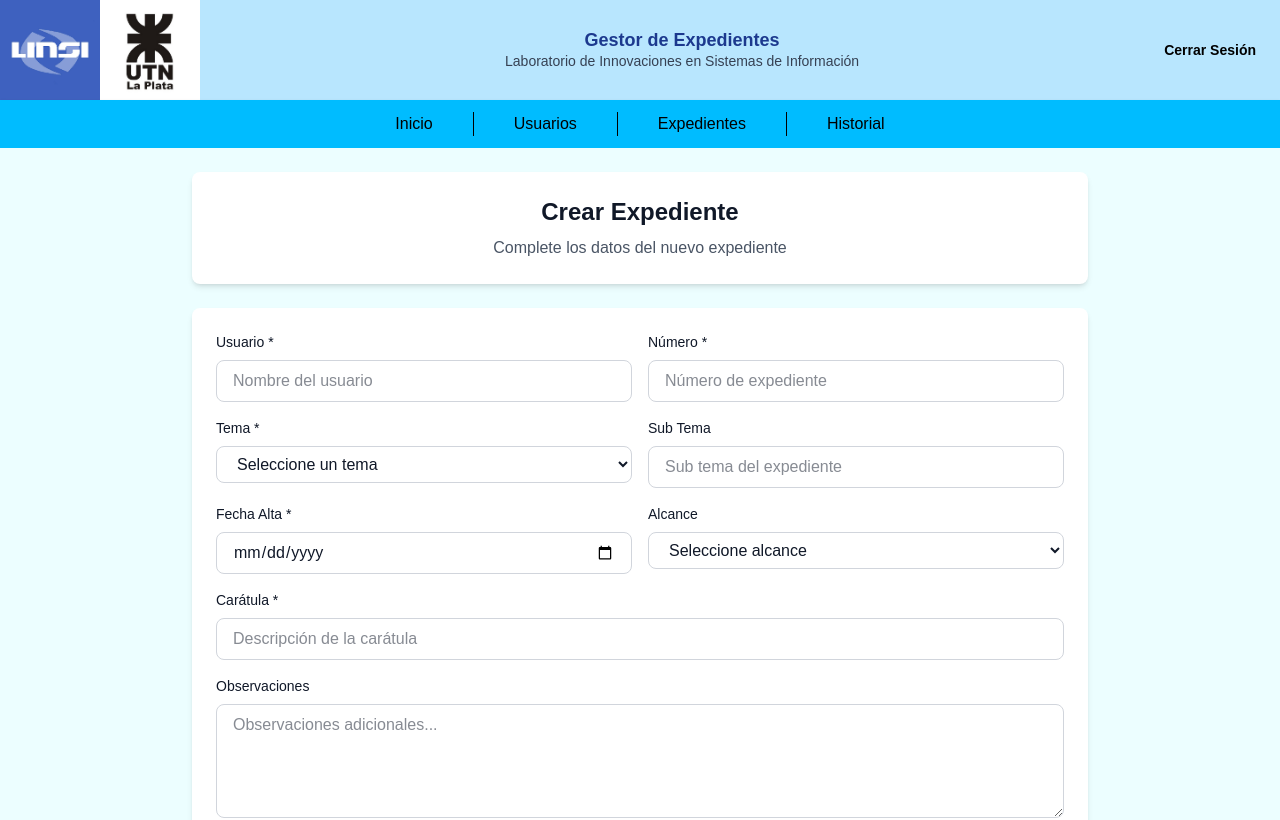
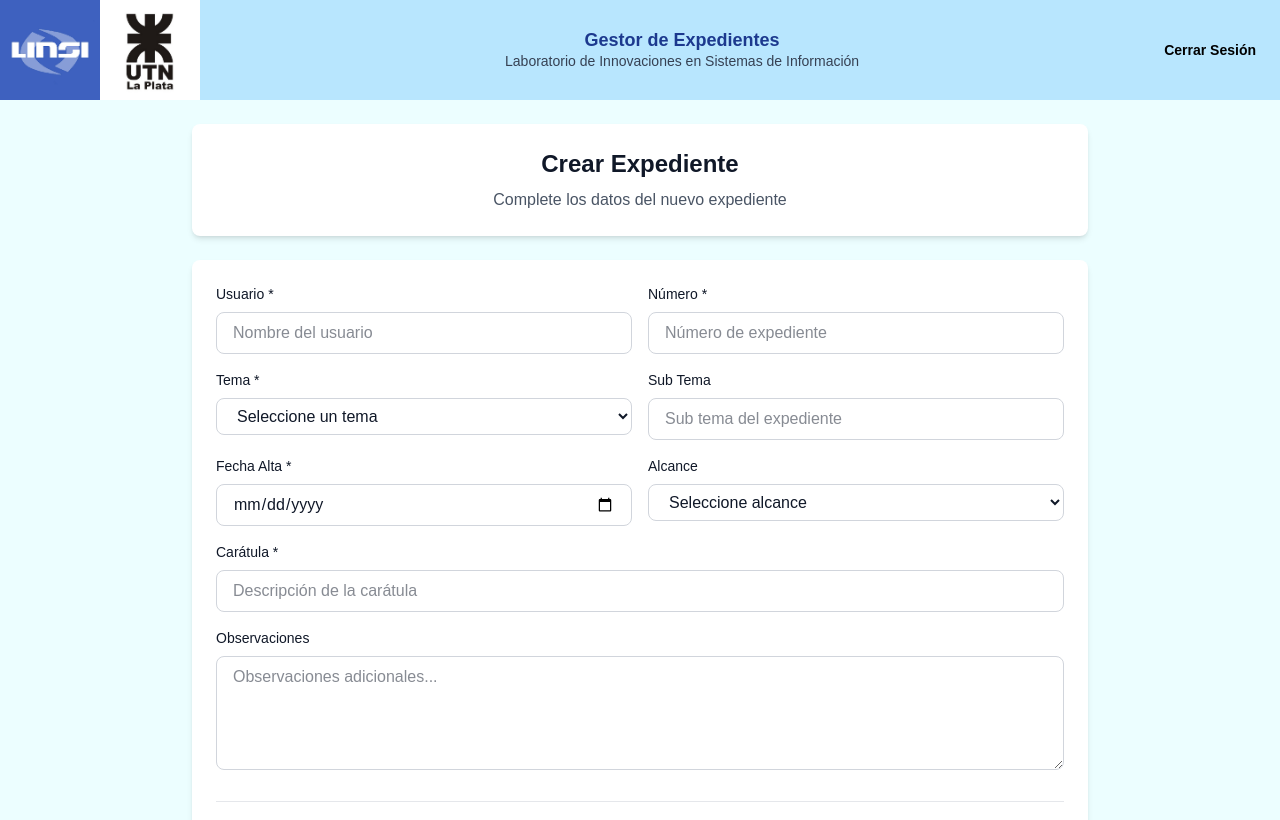
Before and after one commit to ianstuart01/GestorExpedientesF, a Next.js app: page /Expediente/Crear in a window 1280 px wide. Shown: the top 820 px of the page. Built offline with nearby package versions, Linux system fonts and the light colour scheme.

Commit message:
Arreglo botones de agregar y volver

```diff
--- a/app/Expediente/Crear/page.tsx
+++ b/app/Expediente/Crear/page.tsx
@@ -31,11 +31,11 @@ export default function CrearExpediente() {
 
     // Simulamos el guardado y volvemos a la lista
     alert("Expediente creado exitosamente");
-    router.push("/expedientes");
+    router.push("/Expediente");
   };
 
   const handleVolver = () => {
-    router.push("/expedientes");
+    router.push("/Expediente");
   };
 
   const handleLogout = () => {
@@ -44,7 +44,7 @@ export default function CrearExpediente() {
 
   return (
     <main className="min-h-screen flex flex-col bg-cyan-50">
-      {/* Header */}
+      {/* Header SOLO sin navegación */}
       <header className="w-full bg-sky-200 shadow-md flex items-center justify-between h-[100px]">
         <div className="flex items-center h-full">
           <div className="h-full w-[100px] flex items-center justify-center bg-sky-200">
@@ -83,27 +83,6 @@ export default function CrearExpediente() {
           Cerrar Sesión
         </button>
       </header>
-
-      {/* Navegación */}
-      <nav className="w-full bg-sky-400 text-black font-medium flex justify-center items-center py-3 shadow">
-        <button
-          onClick={() => router.push("/admin")}
-          className="px-6 hover:text-white transition"
-        >
-          Inicio
-        </button>
-        <div className="border-l border-black h-6 mx-4"></div>
-        <button className="px-6 hover:text-white transition">Usuarios</button>
-        <div className="border-l border-black h-6 mx-4"></div>
-        <button
-          onClick={() => router.push("/expedientes")}
-          className="px-6 hover:text-white transition"
-        >
-          Expedientes
-        </button>
-        <div className="border-l border-black h-6 mx-4"></div>
-        <button className="px-6 hover:text-white transition">Historial</button>
-      </nav>
 
       {/* Contenido Principal */}
       <section className="flex-1 p-6 bg-cyan-50">
--- a/app/Expediente/page.tsx
+++ b/app/Expediente/page.tsx
@@ -1,7 +1,7 @@
 "use client";
 import React, { useState } from "react";
 import Image from "next/image";
-import { useRouter } from 'next/navigation';
+import { useRouter } from "next/navigation";
 
 // Datos de ejemplo para los expedientes
 const expedientesEjemplo = [
@@ -44,6 +44,7 @@ const expedientesEjemplo = [
 ];
 
 export default function Expedientes() {
+    const router = useRouter();
   const [expedientes, setExpedientes] = useState(expedientesEjemplo);
   const [busqueda, setBusqueda] = useState("");
   const [filtroEstado, setFiltroEstado] = useState("todos");
@@ -190,7 +191,7 @@ export default function Expedientes() {
               {/* Botón Agregar Expediente */}
               <div className="w-full md:w-auto mt-4 md:mt-0">
                 <button
-                    onClick={() => router.push('/Crear')}
+                    onClick={() => router.push('/Expediente/Crear')}
                     className="w-full bg-green-600 hover:bg-green-700 text-white font-semibold py-2 px-6 rounded-lg transition duration-200 flex items-center justify-center gap-2"
                     >
                     <svg className="w-5 h-5" fill="none" stroke="currentColor" viewBox="0 0 24 24">
```
